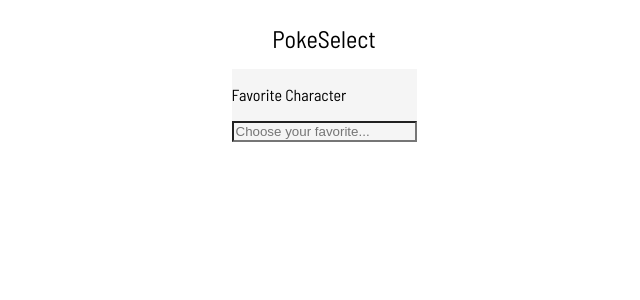
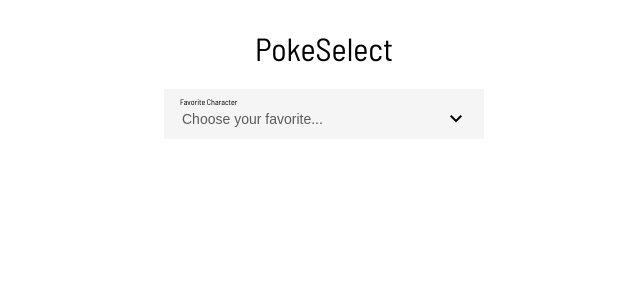
Before and after one commit to doviletumaite/pokemon, an Angular app: page / in a window 1280 px wide. Shown: the top 300 px of the page, without its empty margins (316-956 px from the left). Built offline with nearby package versions, Linux system fonts and the light colour scheme; no server answers.

Commit message:
update: aligned component and view, integration of funcionalities

```diff
--- a/src/app/app.component.html
+++ b/src/app/app.component.html
@@ -1,4 +1,18 @@
 <div class="container">
   <h1 class="title">PokeSelect</h1>
-    <app-autocomplete [itemList]="(pokemon$ | async)?.results || []"></app-autocomplete>
+    <app-autocomplete
+    [itemList]="allPokemons"
+    (select)="onPokemonSelect($event)"
+    (reachedBottom)="onLoadMore($event)"
+    (reset)="onReset($event)"></app-autocomplete>
+
+    @if (selectedPokemon) {
+      <div class="card">
+        <img [src]="selectedPokemon.sprites.front_default" alt="">
+        <div class="card-description">
+          <h3>{{utils.capitalizeFirstLetter(selectedPokemon.name)}}</h3>
+          <p>Weight: {{selectedPokemon.weight}}</p>
+        </div>
+      </div>
+    }
 </div>
--- a/src/app/app.component.less
+++ b/src/app/app.component.less
@@ -9,9 +9,35 @@
  flex-direction: column;
  justify-content: center;
  align-items: center;
+ max-width: 100%;
+ width: 100%;
 }
 
 .title {
   font-weight: 400;
-  font-size: 24px;
+  font-size: 2rem;
 }
+
+.card {
+  display: flex;
+  flex-direction: row;
+  justify-items: center;
+  justify-content: flex-start;
+  border-radius: 4px;
+  border: 0.5px solid #1D1F2A;
+  padding: 8px;
+  margin-top: 2rem;
+  width: 19rem;
+  flex: 1 1 auto;
+  min-width: 0;
+}
+
+app-autocomplete{
+  width: 20rem;
+  flex: 1 1 auto;
+  min-width: 0;
+}
+
+.card-description {
+  padding-left: 1rem;
+}
--- a/src/app/app.component.ts
+++ b/src/app/app.component.ts
@@ -5,6 +5,7 @@
 import { Pokemon, PokemonResponse } from './interfaces/pokemon';
 import { map, Observable } from 'rxjs';
 import { CommonModule } from '@angular/common';
+import { UtilsService } from './service/utils';
 
 @Component({
   selector: 'app-root',
@@ -15,16 +16,44 @@
 })
 export class AppComponent implements OnInit {
 
-  public pokemon$?: Observable<PokemonResponse>
+  public pokemons$?: Observable<PokemonResponse>
 
-  constructor(public pokeData: PokemonService){}
+  public selectedPokemon?: any
+
+  public allPokemons: Pokemon[] = []
+
+  constructor(
+    public pokeData: PokemonService,
+    public utils: UtilsService
+  ){}
 
   ngOnInit(): void {
     this.getPokemon()
+    this.pokemons$?.subscribe()
   }
 
-  getPokemon(){
-    this.pokemon$ = this.pokeData.getPokemon()
+  private getPokemon(){
+    this.pokemons$ = this.pokeData.getPokemon().pipe(
+      map((res: PokemonResponse) => {
+        this.allPokemons = res.results
+        return res
+      })
+    )
   }
 
+  public onPokemonSelect(e: Pokemon){
+   this.pokeData.getPokemonDetails(e.name).subscribe(res=>{
+    this.selectedPokemon = res
+   })
+  }
+
+  public onLoadMore(e: any){
+     this.pokeData.loadMorePokemons().subscribe((res:PokemonResponse)=>{
+      this.allPokemons = [...this.allPokemons, ...res.results]
+     })
+  }
+
+  public onReset(e:boolean){
+    this.selectedPokemon = undefined
+  }
 }
--- a/src/app/autocomplete/autocomplete.component.html
+++ b/src/app/autocomplete/autocomplete.component.html
@@ -1,20 +1,46 @@
 
 <div class="autocomplete-container">
-  <div class="input-box">
-    <p>Favorite Character</p>
-    <input
-    type="text"
-    [formControl]="searchControl"
-    (input)="onInputChange()"
-    (focus)="showDropdown()"
+  <div
+  class="input-box"
+  [ngClass]="{'input-focused': isInputFocused || searchControl.value}">
+    <label for="search">Favorite Character</label>
+    <div class="inner-input-box">
+      <input
+      type="text"
+      name="search"
+      [formControl]="searchControl"
+      [value]="utils.capitalizeFirstLetter(searchControl?.value!)"
+      (input)="onInputChange(searchControl)"
+      (focus)="onFocus()"
+      placeholder="Choose your favorite...">
+      <div class="inpput-icons-box">
+        @if (!searchControl.value && showDropdownList) {
+          <span class="material-symbols-outlined">
+            keyboard_arrow_up
+          </span>
+        } @else if (!searchControl.value && !showDropdownList){
+          <span class="material-symbols-outlined">
+            keyboard_arrow_down
+          </span>
+        } @else if (searchControl.value){
+          <span (click)="onReset()" class="material-symbols-outlined close">
+            close
+          </span>
+        }
 
-    placeholder="Choose your favorite...">
+          @if (searchControl.value && isInputFocused ) {
+            <span class="material-symbols-outlined search">
+              search
+            </span>
+          }
+      </div>
+    </div>
   </div>
 
   @if (showDropdownList) {
     <div class="pop-up-list-container">
-      <div class="pop-up-list">
-        @for(item of itemList; track item){
+      <div class="pop-up-list" (scroll)="onScroll($event)">
+        @for(item of filteredItems;  let idx = $index; track trackItem(idx, item)){
           <div
           (click)="onItemSelect(item)"
           [innerHTML]="highlightMatch(item)"
@@ -25,6 +51,5 @@
         }
       </div>
     </div>
-
   }
 </div>
--- a/src/app/autocomplete/autocomplete.component.less
+++ b/src/app/autocomplete/autocomplete.component.less
@@ -1,10 +1,22 @@
+
 .autocomplete-container {
   display: flex;
   flex-direction: column;
+  width: 100%;
 }
 
 .input-box {
   background-color: #F5F5F5;
+  display: flex;
+  flex-direction: column;
+  padding: 0.5rem 1rem;
+}
+
+.inner-input-box{
+  display: flex;
+  flex-direction: row;
+  align-items: center;
+  justify-content: space-between;
 }
 
 input {
@@ -12,6 +24,35 @@
   -webkit-appearance: none !important;
   -moz-appearance: none !important;
   appearance: none !important;
+  border: none;
+  outline: none;
+  width: 80%;
+  cursor: pointer;
+  font-size: 14px;
+  color: #005CC6;
+}
+
+input::placeholder{
+  font-size: 14px;
+  color: #5B5B5B;
+}
+
+input:active,
+input:focus,
+input:focus-visible,
+input:focus-within {
+  background-color: transparent;
+  -webkit-appearance: none !important;
+  -moz-appearance: none !important;
+  appearance: none !important;
+  border: none;
+  outline: none;
+}
+
+label {
+  font-weight: 400;
+  font-size: 8px;
+  padding: 0 0 px 0;
 }
 
 .pop-up-list-container{
@@ -23,10 +64,11 @@
   background-color: white;
   border: 1px solid #ccc;
   border-radius: 4px;
-
+  overflow-y: auto;
   max-height: 200px;
   overflow-y: auto;
   z-index: 1000;
+  width: -webkit-fill-available;
 }
 
 .list-item {
@@ -35,5 +77,31 @@
 }
 
 .list-item:hover {
-  background-color: #f0f0f0;
+  background-color: #F2FAFE;
 }
+
+.list-item:focus {
+  background-color: #DFF3FC;
+  font-weight: 600;
+}
+
+.inpput-icons-box{
+  display: flex;
+  flex-direction: row;
+  align-items: center;
+}
+.close{
+  z-index: 9999;
+  cursor: pointer;
+  font-size: 20px;
+  color: #5B5B5B;
+}
+
+.search {
+  font-size: 17px;
+  color: #005CC6;
+}
+
+.input-focused {
+  border-bottom:  2px solid #005CC6;
+}
--- a/src/app/autocomplete/autocomplete.component.ts
+++ b/src/app/autocomplete/autocomplete.component.ts
@@ -1,6 +1,7 @@
-import { Component, Input, OnInit, Output, EventEmitter } from '@angular/core';
+import { Component, Input, OnInit, Output, EventEmitter, HostListener, OnChanges, SimpleChanges } from '@angular/core';
 import { CommonModule } from '@angular/common';
 import { FormControl, FormsModule, ReactiveFormsModule } from '@angular/forms'
+import { UtilsService } from '../service/utils';
 
 @Component({
   selector: 'app-autocomplete',
@@ -9,44 +10,103 @@
   templateUrl: './autocomplete.component.html',
   styleUrl: './autocomplete.component.less'
 })
-export class AutocompleteComponent<T> implements OnInit {
+export class AutocompleteComponent<T> implements OnInit, OnChanges{
 
-  @Input() itemList: T[] = []
+  @Input() itemList: T[] | any[] = []
+
+  @Input() filteredItems: T[] | any[] = []
 
   @Output() select = new EventEmitter<T>()
 
-  searchControl = new FormControl('');
+  @Output() reset = new EventEmitter<boolean>()
 
-  showDropdownList = false;
+  @Output() reachedBottom = new EventEmitter<boolean>()
 
-  constructor(){}
+  public searchControl = new FormControl('');
 
-  ngOnInit(): void {}
+  public showDropdownList = false;
 
-  onSelect(item: T){
-   this.select.emit(item)
+  public isInputFocused = false
+
+  constructor(public utils: UtilsService){}
+
+  ngOnInit(): void {
+    this.filteredItems = [...this.itemList]
+
+    this.searchControl.valueChanges.subscribe(value => {
+      this.onInputChange(value)
+    });
   }
 
-  onInputChange(){
-
+  public trackItem (index: number, item: any) {
+     return `${item.name}-${index}`
   }
 
-  showDropdown(){
-   this.showDropdownList = true
+  public onInputChange(value: string | any) {
+    if (typeof value !== 'string') {
+      return;
+    }
+
+    const searchValue = value as string ? (value as string).toLowerCase() : ''
+
+    this.filteredItems = this.itemList
+      .filter(item => item.name.toLowerCase().includes(searchValue))
+
+    this.showDropdownList = this.filteredItems.length > 0
   }
 
-  hideDropdown(){
+  public onFocus(){
+   this.filteredItems = this.itemList
+   this.showDropdownList = true
+   this.isInputFocused = true
+  }
+
+  public hideDropdown(){
     this.showDropdownList = false
   }
 
-  onItemSelect(item: any) {
-    this.select.emit(item);
-    this.searchControl.setValue(item.name);
-    this.showDropdownList = false;
+  public onItemSelect(item: any) {
+    this.select.emit(item)
+    this.searchControl.setValue(item.name)
+    this.showDropdownList = false
   }
 
-  highlightMatch(item: any): string {
-    const regex = new RegExp(`(${this.searchControl.value})`, 'gi');
-    return item.name.replace(regex, '<strong>$1</strong>');
+  public highlightMatch(item: any): string {
+    const regex = new RegExp(`(${this.searchControl.value})`, 'gi')
+    return item.name.replace(regex, '<strong>$1</strong>')
+  }
+
+  @HostListener('scroll', ['$event']) onScroll(event: Event) {
+    const target = event.target as HTMLElement
+
+    if (target.scrollTop + target.clientHeight >= target.scrollHeight) {
+      this.reachedBottom.emit(true);
+    }
+  }
+
+  @HostListener('document:click', ['$event']) onClick(event: MouseEvent) {
+    const target = event.target as HTMLElement
+    const inputBox = document.querySelector('.input-box') as HTMLElement
+    const dropdown = document.querySelector('.pop-up-list-container') as HTMLElement
+
+    if (inputBox && !inputBox.contains(target) && dropdown && !dropdown.contains(target)) {
+        this.showDropdownList = false
+    }
+}
+
+  ngOnChanges(changes: SimpleChanges): void {
+    if (changes['itemList']) {
+      this.updateFilteredItems()
+    }
+  }
+
+  private updateFilteredItems(): void {
+    this.filteredItems = this.itemList
+  }
+
+  public onReset(){
+    this.searchControl.setValue('')
+    this.showDropdownList = false
+    this.reset.emit(true)
   }
 }
--- a/src/app/service/pokemon.service.ts
+++ b/src/app/service/pokemon.service.ts
@@ -2,15 +2,32 @@
 import { Injectable } from '@angular/core';
 import { PokemonResponse } from '../interfaces/pokemon';
 import { environment } from '../../environments/environment';
+import { map } from 'rxjs';
 
 @Injectable({
   providedIn: 'root'
 })
 export class PokemonService {
 
+  data?: PokemonResponse
+
   constructor(private http: HttpClient) { }
 
   getPokemon(){
-   return this.http.get<PokemonResponse>(environment.POKEMON_API_URL + '?&limit=151')
+   return this.http.get<PokemonResponse>(environment.POKEMON_API_URL + '?&limit=151').pipe(
+    map(res=>{
+      this.data = res
+      return res
+    })
+   )
   }
+
+  getPokemonDetails(name: string){
+    return this.http.get<PokemonResponse>(environment.POKEMON_API_URL + '/' + name)
+   }
+
+  loadMorePokemons(){
+    return this.http.get<PokemonResponse>(this.data?.next!)
+  }
+
 }
--- /dev/null
+++ b/src/app/service/utils.ts
@@ -0,0 +1,16 @@
+import { Injectable } from '@angular/core';
+
+@Injectable({
+  providedIn: 'root'
+})
+export class UtilsService {
+
+
+  constructor() { }
+
+  capitalizeFirstLetter(input: string): string {
+    if (!input) return input;
+    return input.charAt(0).toUpperCase() + input.slice(1);
+  }
+
+}
--- a/src/index.html
+++ b/src/index.html
@@ -9,6 +9,7 @@
   <link rel="preconnect" href="https://fonts.googleapis.com">
   <link rel="preconnect" href="https://fonts.gstatic.com" crossorigin>
   <link href="https://fonts.googleapis.com/css2?family=Barlow+Semi+Condensed:ital,wght@0,100;0,200;0,300;0,400;0,500;0,600;0,700;0,800;0,900;1,100;1,200;1,300;1,400;1,500;1,600;1,700;1,800;1,900&display=swap" rel="stylesheet">
+  <link rel="stylesheet" href="https://fonts.googleapis.com/css2?family=Material+Symbols+Outlined:opsz,wght,FILL,GRAD@20..48,100..700,0..1,-50..200" />
 </head>
 <body>
   <app-root></app-root>
```
